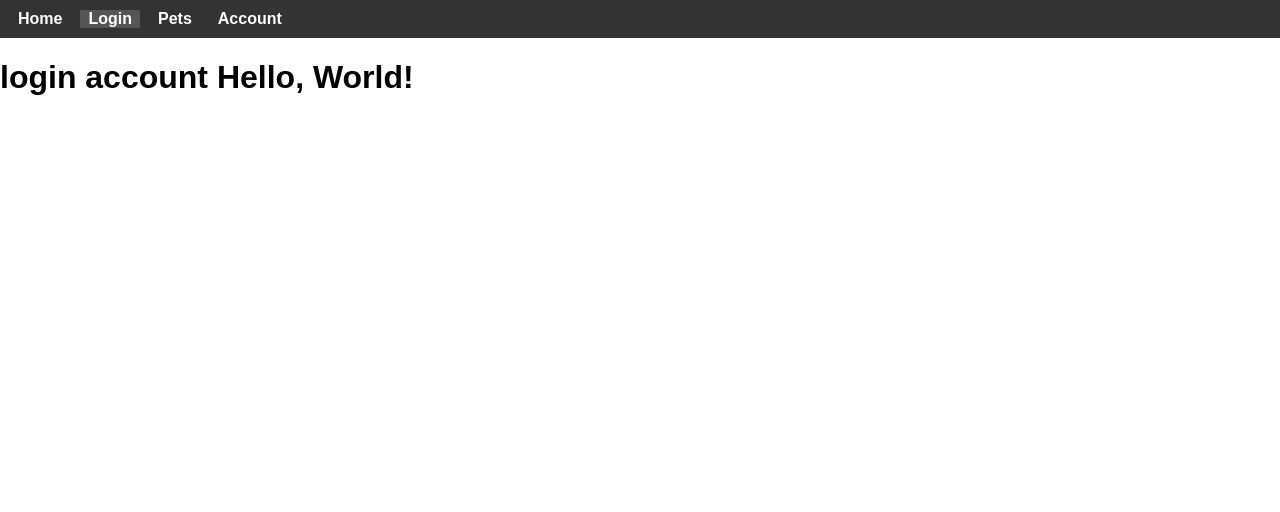
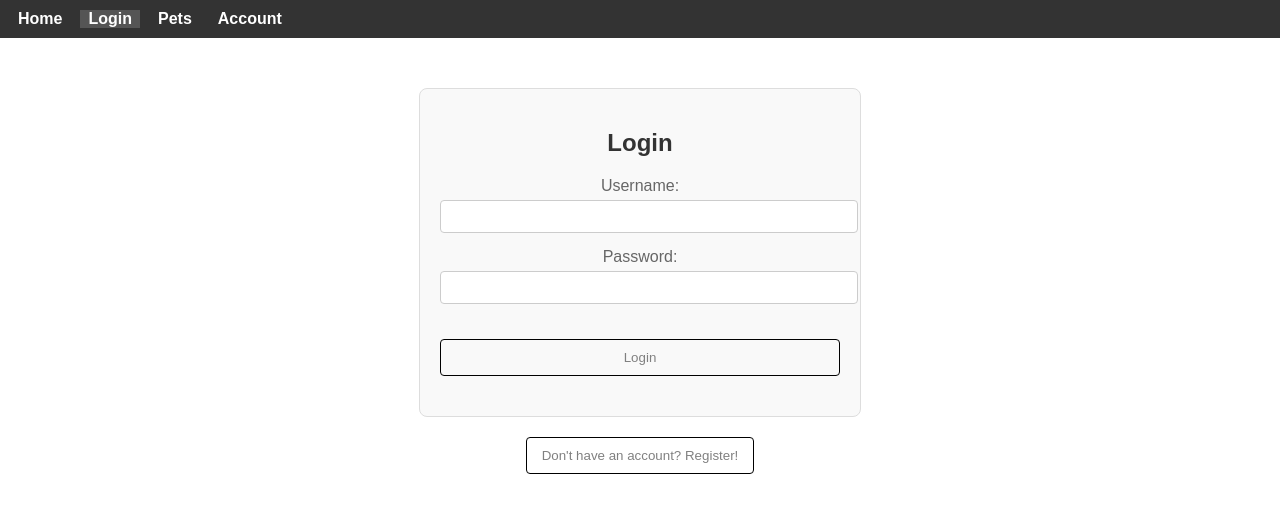
Before and after one commit to P1-UI-Design/Frontend, a React (Create React App) app: page /login in a window 1280 px wide. Shown: the top 512 px of the page. Built offline with nearby package versions, Linux system fonts and the light colour scheme.

Commit message:
incomplete login

```diff
--- /dev/null
+++ b/src/pages/login/components/AuthFormStyles.css
@@ -0,0 +1,78 @@
+.auth-form-container {
+  text-align: center;
+  padding-top: 50px;
+}
+
+.auth-form {
+  max-width: 400px;
+  margin: 0 auto;
+  padding: 20px;
+  border: 1px solid #ddd;
+  border-radius: 8px;
+  background-color: #f9f9f9;
+}
+
+.auth-form h2 {
+  text-align: center;
+  color: #333;
+}
+
+.auth-form div {
+  margin-bottom: 15px;
+}
+
+.auth-form label {
+  display: block;
+  margin-bottom: 5px;
+  color: #666;
+}
+
+.auth-form input {
+  width: 100%;
+  padding: 8px;
+  border: 1px solid #ccc;
+  border-radius: 4px;
+}
+
+.auth-form button {
+  width: 100%;
+  background-color: transparent;
+  border: 1px solid black;
+  color: grey;
+  padding: 10px 15px;
+  text-align: center;
+  text-decoration: none;
+  display: inline-block;
+  margin: 20px auto;
+  cursor: pointer;
+  border-radius: 4px;
+  transition: background-color 0.3s, color 0.3s;
+}
+
+.auth-form button:hover {
+  background-color: grey;
+}
+
+.parent-container {
+  text-align: center;
+  padding-top: 50px;
+}
+
+.toggle-button {
+  background-color: transparent;
+  border: 1px solid black;
+  color: grey;
+  padding: 10px 15px;
+  text-align: center;
+  text-decoration: none;
+  display: inline-block;
+  margin: 20px auto;
+  cursor: pointer;
+  border-radius: 4px;
+  transition: background-color 0.3s, color 0.3s;
+}
+
+.toggle-button:hover {
+  background-color: grey;
+  color: white;
+}
--- /dev/null
+++ b/src/pages/login/components/Login.jsx
@@ -0,0 +1,37 @@
+import React, { useState } from "react";
+import "./AuthFormStyles.css";
+
+const Login = () => {
+  const [username, setUsername] = useState("");
+  const [password, setPassword] = useState("");
+
+  const handleLogin = (event) => {
+    event.preventDefault();
+    console.log("Login Attempt:", username, password);
+  };
+
+  return (
+    <form onSubmit={handleLogin} className="auth-form">
+      <h2>Login</h2>
+      <div>
+        <label>Username:</label>
+        <input
+          type="text"
+          value={username}
+          onChange={(e) => setUsername(e.target.value)}
+        />
+      </div>
+      <div>
+        <label>Password:</label>
+        <input
+          type="password"
+          value={password}
+          onChange={(e) => setPassword(e.target.value)}
+        />
+      </div>
+      <button type="submit">Login</button>
+    </form>
+  );
+};
+
+export default Login;
--- /dev/null
+++ b/src/pages/login/components/Parent.jsx
@@ -0,0 +1,30 @@
+import React, { useState } from "react";
+import Login from "./Login.jsx";
+import Register from "./Register.jsx";
+import "./AuthFormStyles.css";
+
+const Parent = () => {
+  const [showLogin, setShowLogin] = useState(true);
+
+  return (
+    <div className="parent-container">
+      {showLogin ? (
+        <>
+          <Login />
+          <button onClick={() => setShowLogin(false)} className="toggle-button">
+            Don't have an account? Register!
+          </button>
+        </>
+      ) : (
+        <>
+          <Register />
+          <button onClick={() => setShowLogin(true)} className="toggle-button">
+            Go to Login
+          </button>
+        </>
+      )}
+    </div>
+  );
+};
+
+export default Parent;
--- /dev/null
+++ b/src/pages/login/components/Register.jsx
@@ -0,0 +1,87 @@
+import React, { useState } from "react";
+import "./AuthFormStyles.css";
+
+const Register = () => {
+  const [username, setUsername] = useState("");
+  const [email, setEmail] = useState("");
+  const [password, setPassword] = useState("");
+  const [confirmPassword, setConfirmPassword] = useState("");
+  const [image, setImage] = useState(null);
+
+  const handleImageChange = (e) => {
+    if (e.target.files && e.target.files[0]) {
+      let img = e.target.files[0];
+      setImage(img);
+    }
+  };
+
+  const handleRegister = (event) => {
+    event.preventDefault();
+    // Handle the registration logic here
+    // This can be an API call to your backend server
+    console.log(
+      "Registration Details:",
+      username,
+      email,
+      password,
+      confirmPassword,
+      image
+    );
+  };
+
+  return (
+    <form onSubmit={handleRegister} className="auth-form">
+      <h2>Register</h2>
+      <div>
+        <label>Username:</label>
+        <input
+          type="text"
+          value={username}
+          onChange={(e) => setUsername(e.target.value)}
+        />
+      </div>
+      <div>
+        <label>Email:</label>
+        <input
+          type="email"
+          value={email}
+          onChange={(e) => setEmail(e.target.value)}
+        />
+      </div>
+      <div>
+        <label>Password:</label>
+        <input
+          type="password"
+          value={password}
+          onChange={(e) => setPassword(e.target.value)}
+        />
+      </div>
+      <div>
+        <label>Confirm Password:</label>
+        <input
+          type="password"
+          value={confirmPassword}
+          onChange={(e) => setConfirmPassword(e.target.value)}
+        />
+      </div>
+      <div>
+        <label>Profile Picture:</label>
+        <input type="file" onChange={handleImageChange} accept="image/*" />
+      </div>
+      {image && (
+        <div>
+          <img
+            src={URL.createObjectURL(image)}
+            alt="Preview"
+            width="100"
+            height="100"
+          />
+        </div>
+      )}
+      <button type="seeker-submit">Seeker Register</button>
+      <button type="shelter-submit">Shelter Register</button>
+    </form>
+  );
+};
+
+export default Register;
--- a/src/pages/login/index.jsx
+++ b/src/pages/login/index.jsx
@@ -1,10 +1,8 @@
+import React, { useState } from "react";
+import ReactDOM from "react-dom";
+import Parent from "./components/Parent.jsx";
+
 function Login() {
-    return <>
-        <div>
-            <h1>login account Hello, World!</h1>
-            {/* Add more components or content as needed */}
-        </div>
-    </>;
+  return <Parent />;
 }
-
 export default Login;
```
